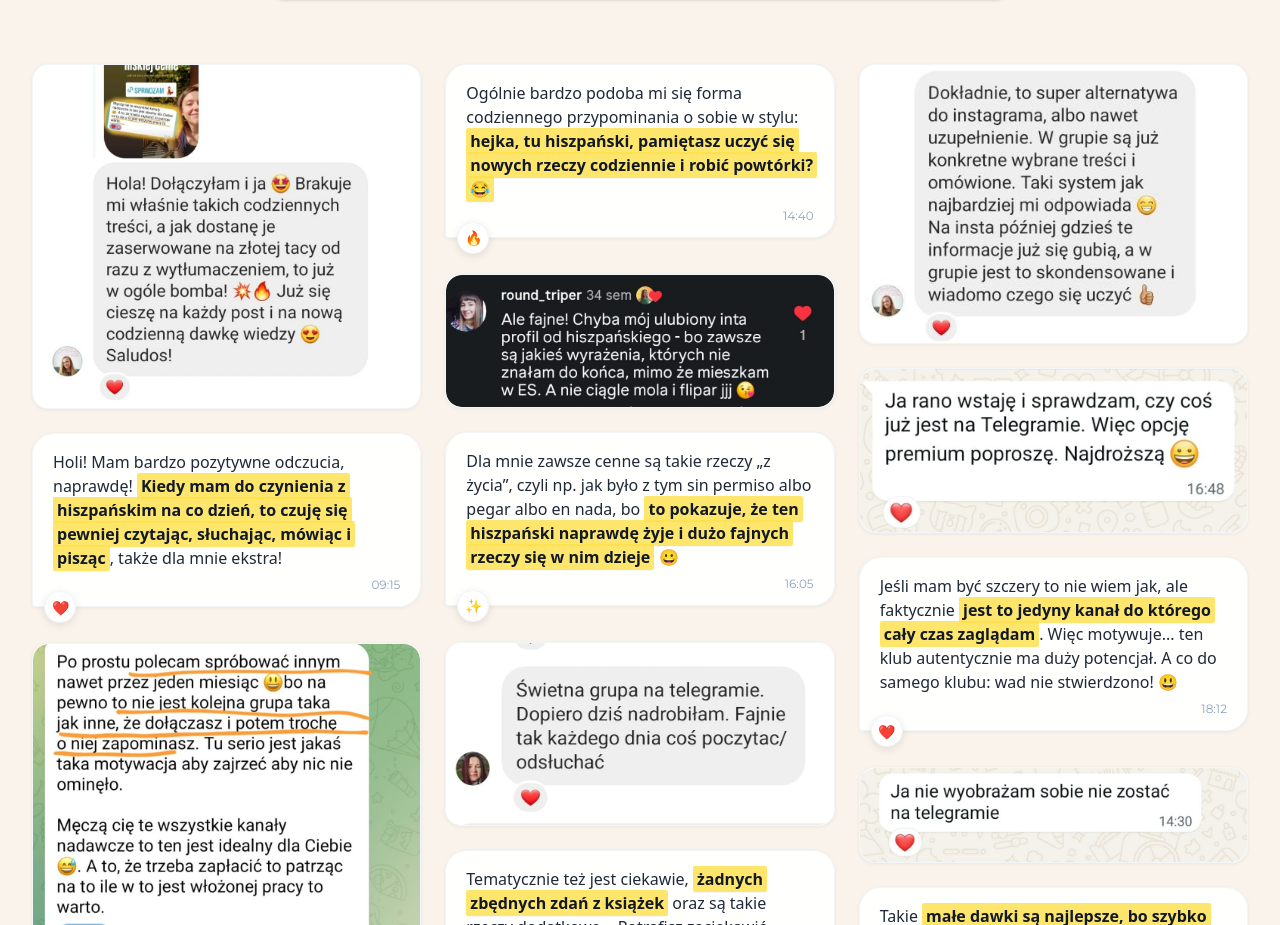
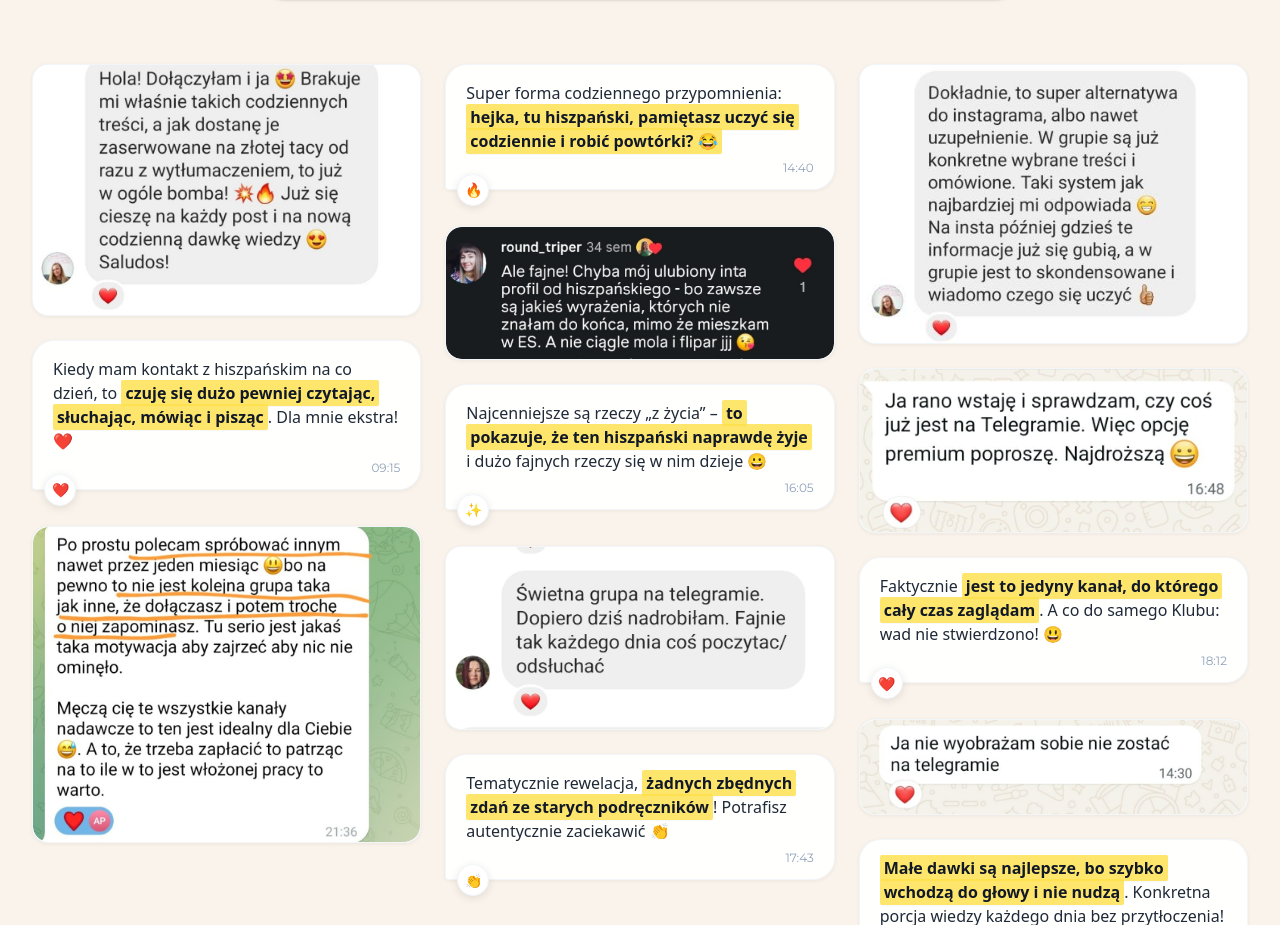
Before and after one commit to apiatek1996-del/strona-strefa-klub, a Next.js app: page / in a window 1280 px wide. Shown: the part 10007-10932 px from the top of the page. Built offline with nearby package versions, Linux system fonts and the light colour scheme.

Commit message:
Testimonials: przyciecie dluzszych opinii do samego mieska i wykadrowanie screena zlota taca

```diff
--- a/components/sections/Testimonials.tsx
+++ b/components/sections/Testimonials.tsx
@@ -25,16 +25,16 @@ const Testimonials = () => {
     {
       type: "image",
       content: {
-        src: "/testimonials/t_zlota_taca.jpg",
+        src: "/testimonials/t_zlota_taca_clean.jpg",
         alt: "Opinia członka Klubu: Treści zaserwowane na złotej tacy to bomba!",
       },
     },
     {
       type: "text",
       content: {
-        fullTextBefore: "Holi! Mam bardzo pozytywne odczucia, naprawdę! ",
-        highlighted: "Kiedy mam do czynienia z hiszpańskim na co dzień, to czuję się pewniej czytając, słuchając, mówiąc i pisząc",
-        fullTextAfter: ", także dla mnie ekstra!",
+        fullTextBefore: "Kiedy mam kontakt z hiszpańskim na co dzień, to ",
+        highlighted: "czuję się dużo pewniej czytając, słuchając, mówiąc i pisząc",
+        fullTextAfter: ". Dla mnie ekstra! ❤️",
         text: "",
         time: "09:15",
         reaction: "❤️",
@@ -50,8 +50,8 @@ const Testimonials = () => {
     {
       type: "text",
       content: {
-        fullTextBefore: "Ogólnie bardzo podoba mi się forma codziennego przypominania o sobie w stylu: ",
-        highlighted: "hejka, tu hiszpański, pamiętasz uczyć się nowych rzeczy codziennie i robić powtórki? 😂",
+        fullTextBefore: "Super forma codziennego przypomnienia: ",
+        highlighted: "hejka, tu hiszpański, pamiętasz uczyć się codziennie i robić powtórki? 😂",
         fullTextAfter: "",
         text: "",
         time: "14:40",
@@ -68,9 +68,9 @@ const Testimonials = () => {
     {
       type: "text",
       content: {
-        fullTextBefore: "Dla mnie zawsze cenne są takie rzeczy „z życia”, czyli np. jak było z tym sin permiso albo pegar albo en nada, bo ",
-        highlighted: "to pokazuje, że ten hiszpański naprawdę żyje i dużo fajnych rzeczy się w nim dzieje",
-        fullTextAfter: " 😀",
+        fullTextBefore: "Najcenniejsze są rzeczy „z życia” – ",
+        highlighted: "to pokazuje, że ten hiszpański naprawdę żyje",
+        fullTextAfter: " i dużo fajnych rzeczy się w nim dzieje 😀",
         text: "",
         time: "16:05",
         reaction: "✨",
@@ -86,9 +86,9 @@ const Testimonials = () => {
     {
       type: "text",
       content: {
-        fullTextBefore: "Tematycznie też jest ciekawie, ",
-        highlighted: "żadnych zbędnych zdań z książek",
-        fullTextAfter: " oraz są takie rzeczy dodatkowe... Potrafisz zaciekawić, nawet ten temat z modą przyjemnie się analizowało, pomimo że to nie moja pasja! 👏",
+        fullTextBefore: "Tematycznie rewelacja, ",
+        highlighted: "żadnych zbędnych zdań ze starych podręczników",
+        fullTextAfter: "! Potrafisz autentycznie zaciekawić 👏",
         text: "",
         time: "17:43",
         reaction: "👏",
@@ -111,9 +111,9 @@ const Testimonials = () => {
     {
       type: "text",
       content: {
-        fullTextBefore: "Jeśli mam być szczery to nie wiem jak, ale faktycznie ",
-        highlighted: "jest to jedyny kanał do którego cały czas zaglądam",
-        fullTextAfter: ". Więc motywuje... ten klub autentycznie ma duży potencjał. A co do samego klubu: wad nie stwierdzono! 😃",
+        fullTextBefore: "Faktycznie ",
+        highlighted: "jest to jedyny kanał, do którego cały czas zaglądam",
+        fullTextAfter: ". A co do samego Klubu: wad nie stwierdzono! 😃",
         text: "",
         time: "18:12",
         reaction: "❤️",
@@ -129,9 +129,9 @@ const Testimonials = () => {
     {
       type: "text",
       content: {
-        fullTextBefore: "Takie ",
-        highlighted: "małe dawki są najlepsze, bo szybko wchodzą do głowy i nie nudzą",
-        fullTextAfter: ". Każdego dnia nowa, konkretna porcja wiedzy, która nie przytłacza!",
+        fullTextBefore: "",
+        highlighted: "Małe dawki są najlepsze, bo szybko wchodzą do głowy i nie nudzą",
+        fullTextAfter: ". Konkretna porcja wiedzy każdego dnia bez przytłoczenia! 🔥",
         text: "",
         time: "11:24",
         reaction: "🔥",
```
Also changed, not shown: public/testimonials/t_zlota_taca_clean.jpg (added).
